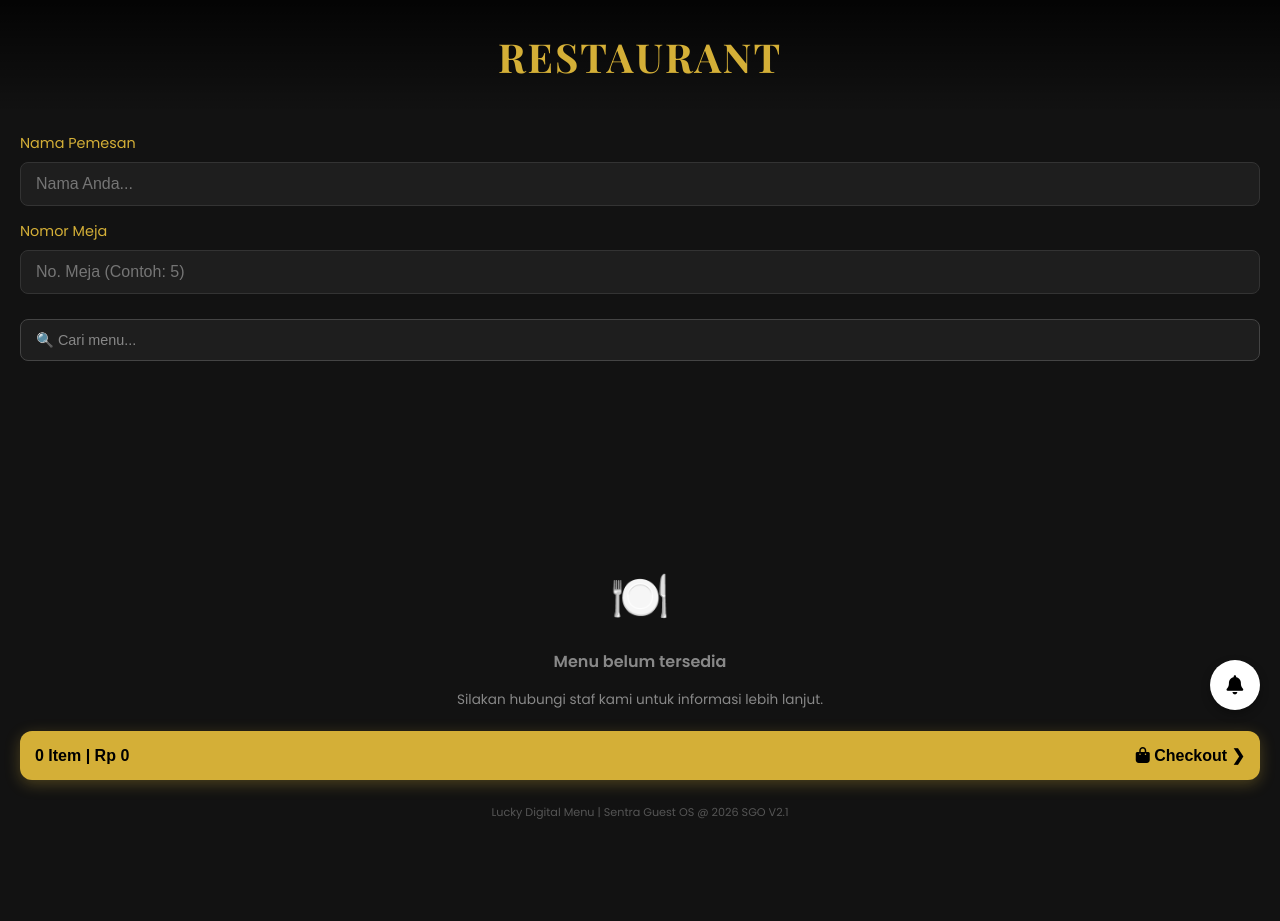
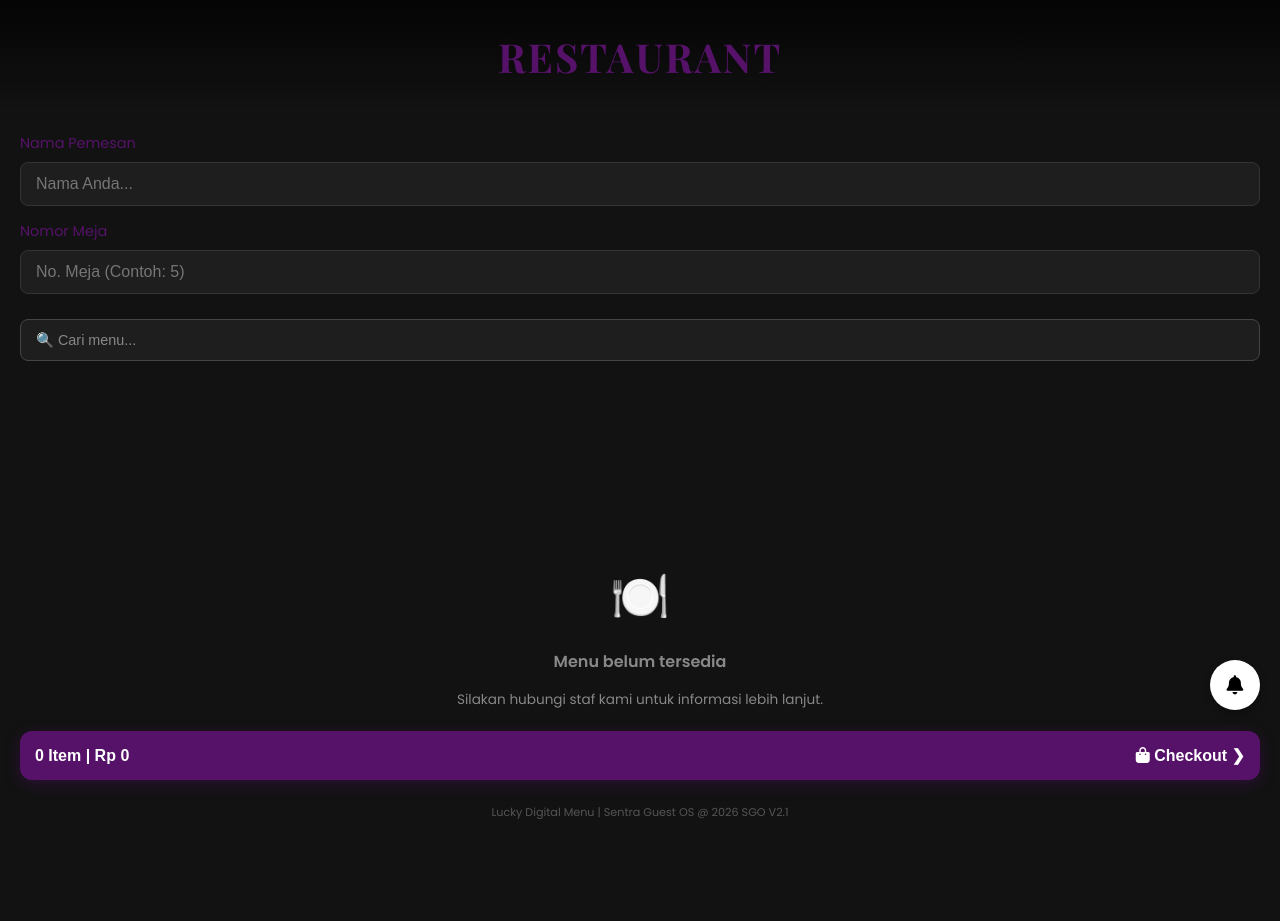
Before and after one commit to lucky74/sgo-nexa, a FastAPI app: page / in a window 1280 px wide. Run offline with FastAPI, Linux system fonts and the light colour scheme; data comes from the database, SQL or seed files in the repository; data that the repository does not hold is empty; some libraries are stand-ins or nearby versions.

Commit message:
Update theme color to SGO purple

```diff
--- a/static/css/style.css
+++ b/static/css/style.css
@@ -1,10 +1,12 @@
 :root {
-    --primary-color: #D4AF37; /* Gold */
+    --primary-color: #561269; /* SGO Purple - warna logo */
+    --primary-light: #7a1a90; /* Ungu lebih terang untuk hover */
+    --primary-dark: #3d0d4a;  /* Ungu lebih gelap */
     --bg-color: #121212;
     --surface-color: #1E1E1E;
     --text-color: #E0E0E0;
     --text-secondary: #A0A0A0;
-    --accent-color: #FFD700;
+    --accent-color: #8b1fa8;
     --danger-color: #CF6679;
     --success-color: #03DAC6;
 }
@@ -102,7 +104,7 @@ body {
 
 .tab-btn.active {
     background-color: var(--primary-color);
-    color: black;
+    color: white;
     border-color: var(--primary-color);
     font-weight: 600;
 }
@@ -185,7 +187,7 @@ body {
 
 .add-btn, .minus-btn {
     background-color: var(--primary-color);
-    color: black;
+    color: white;
     border: none;
     width: 30px;
     height: 30px;
@@ -221,7 +223,7 @@ body {
 .order-btn {
     width: 100%;
     background-color: var(--primary-color);
-    color: black;
+    color: white;
     border: none;
     padding: 15px;
     border-radius: 12px;
@@ -231,7 +233,7 @@ body {
     justify-content: space-between;
     align-items: center;
     cursor: pointer;
-    box-shadow: 0 4px 15px rgba(212, 175, 55, 0.3);
+    box-shadow: 0 4px 15px rgba(86, 18, 105, 0.4);
 }
 
 .dev-footer {
--- a/templates/index.html
+++ b/templates/index.html
@@ -134,7 +134,7 @@
                         <p class="menu-desc" style="font-size: 11px; color: #666; margin: 2px 0 5px 0; line-height: 1.2;">{{ item.description }}</p>
                         {% endif %}
                         {% if item.avg_rating and item.avg_rating > 0 %}
-                        <div style="font-size:11px;color:#F0A500;margin-bottom:4px;">
+                        <div style="font-size:11px;color:#7a1a90;margin-bottom:4px;">
                             {% for i in range(item.avg_rating|int) %}⭐{% endfor %}
                             <span style="color:#888;font-size:10px;"> {{ "%.1f"|format(item.avg_rating) }} ({{ item.review_count }} ulasan)</span>
                         </div>
```
Also changed, not shown: get_logo_color.py (added, +19 -0 lines).
